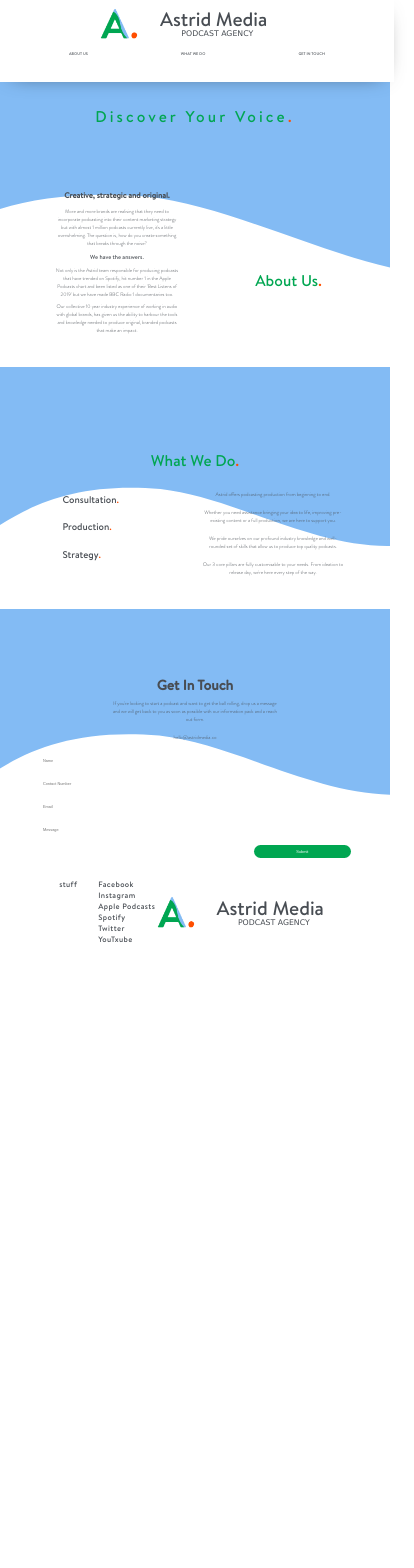
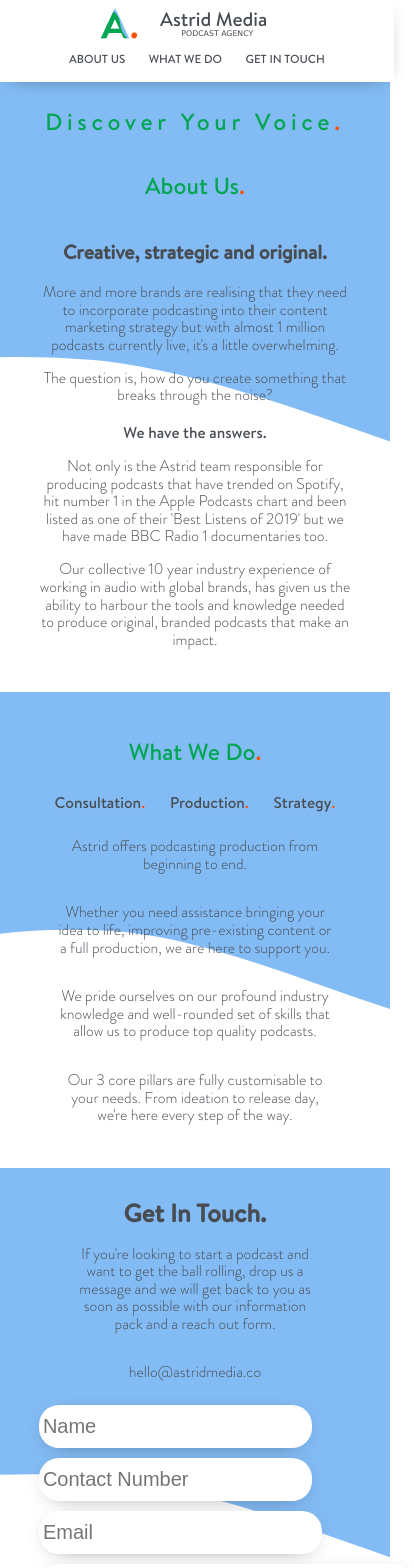
Before and after one commit to alexandertrout/astrid, a React (Create React App) app: page / in a window 390 px wide. Shown: the top 1568 px of the page, 414 px wide, since content can reach past the window. Before the commit the page ends 965 px from the top, so only its background shows below. Built offline with nearby package versions, Linux system fonts and the light colour scheme; what react-animations would draw is missing.

Commit message:
mobile friendly

```diff
--- a/src/App.css
+++ b/src/App.css
@@ -49,11 +49,7 @@ body {
     align-items: center;
     justify-content: space-between;
   }
-  li {
-  font-size: 3vw;
-  }
 }
-
 
 ul {
   margin: 0.7vw 0.7vw 0vw 0.7vw;
@@ -73,6 +69,13 @@ li {
   font-size: 1vw;
   padding: 0.8vw;
 }
+
+ @media only screen and (max-width: 600px) {
+  li {
+    font-size: 3vw;
+  }
+}
+
 li:hover {
   text-decoration: none;
   cursor: pointer;
@@ -115,9 +118,33 @@ h1 {
   justify-content: center;
   letter-spacing: 0.2em;
 }
+ @media only screen and (max-width: 600px) {
+  .main-text{
+  font-size: 6vw;
+  padding: 10vw 0vw 0vw 0vw;
+  display: flex;
+  justify-content: center;
+  letter-spacing: 0.2em;
+  }
+  .main-text-2{
+  font-size: 6vw;
+  display: flex;
+  justify-content: center;
+  padding: 0;
+  margin: 0;
+  /* letter-spacing: 0.2em; */
+  }
+  .main-text-text {
+  padding: 0;
+  margin: 4vw 0;
+}
+.main-text-stop-red {
+  padding: 0;
+  margin: 4vw 0;
+}
+}
 
 .main-text-2 {
-  padding: 10vw 0 0 0;
   display: flex;
   justify-content: center;
   /* letter-spacing: 0.2em; */
--- a/src/components/AboutInfo.jsx
+++ b/src/components/AboutInfo.jsx
@@ -11,16 +11,29 @@ const InnerContainer = styled.div`
   text-align: center;
   display: grid;
   grid-template-columns: 1fr 1fr;
+  @media only screen and (max-width: 600px) {
+    padding: 0vw;
+    display: flex;
+    flex-direction: column-reverse;
+    align-items: center;
+    justify-content: space-between;
+}
 `
 
 const AboutTitle = styled.h3`
   font-size: 2vw;
   /* letter-spacing: 0.2em; */
+  @media only screen and (max-width: 600px) {
+  font-size: 5vw;
+}
 `
 
 const AboutTextMid = styled.p`
   font-size: 1.5vw;
   /* letter-spacing: 0.1em; */
+    @media only screen and (max-width: 600px) {
+  font-size: 4vw;
+}
 `
 
 const AboutText = styled.p`
@@ -33,6 +46,10 @@ const AboutText = styled.p`
     font-family: 'brandon-light';
   }
   font-family: brandon-light;
+      @media only screen and (max-width: 600px) {
+  font-size: 4vw;
+  line-height: 4.5vw;
+}
 `
 const Title = styled.p`
   margin: 0;
@@ -57,7 +74,10 @@ class AboutInfo extends Component {
                 </Fade>
                 <Fade left>
               <AboutText>
-                More and more brands are realising that they need to incorporate podcasting into their content marketing strategy but with almost 1 million podcasts currently live, it's a little overwhelming. The question is, how do you create something that breaks through the noise?
+                More and more brands are realising that they need to incorporate podcasting into their content marketing strategy but with almost 1 million podcasts currently live, it's a little overwhelming.
+              </AboutText>
+              <AboutText>
+                The question is, how do you create something that breaks through the noise?
               </AboutText>
               </Fade>
               <Fade left>
@@ -76,8 +96,6 @@ class AboutInfo extends Component {
               </AboutText>
               </Fade>
               </div>
-
-
             <Title>
               <div className='main-text-2'>
                 <Fade right>
--- a/src/components/AboutUs.jsx
+++ b/src/components/AboutUs.jsx
@@ -13,7 +13,7 @@ const AboutUs = () => {
         </div>
       </Fade>
         <AboutInfo/>
-      </main>
+    </main>
   );
 };
 
--- a/src/components/ContactForm.jsx
+++ b/src/components/ContactForm.jsx
@@ -9,7 +9,7 @@ display: flex;
 flex-direction: row;
 justify-content: center;
   @media only screen and (max-width: 600px) {
-  font-size: 14px;
+  font-size: 25px;
   }
 `
 
@@ -20,6 +20,9 @@ const Container = styled.div`
   align-items: center;
   text-align: center;
   padding: 0px 10px;
+  @media only screen and (max-width: 600px) {
+  margin: 0;
+  }
 `
 const AboutText = styled.p`
   padding: 0vw 12vw;
@@ -31,6 +34,10 @@ const AboutText = styled.p`
     font-family: 'brandon-light';
   }
   font-family: brandon-light;
+        @media only screen and (max-width: 600px) {
+  font-size: 4vw;
+  line-height: 4.5vw;
+}
 `
 
 const FormContainer = styled.form`
@@ -44,6 +51,7 @@ const FormContainer = styled.form`
   @media only screen and (max-width: 600px) {
   margin: 2vw 10vw;
   width: 80vw;
+  height: auto;
   }
 `
 
@@ -60,6 +68,9 @@ const NameInput = styled.input`
   padding: 1vw;
   font-size: 1vw;
   box-shadow: 0px 4px 21px -13px rgba(0,0,0,0.75);
+  @media only screen and (max-width: 600px) {
+  font-size: 20px;
+  }
 `
 const NumberInput = styled.input`
 :focus {
@@ -74,6 +85,9 @@ const NumberInput = styled.input`
   padding: 1vw;
   font-size: 1vw;
   box-shadow: 0px 4px 21px -13px rgba(0,0,0,0.75);
+  @media only screen and (max-width: 600px) {
+  font-size: 20px;
+  }
 `
 const EmailInput = styled.input`
 :focus {
@@ -88,6 +102,9 @@ const EmailInput = styled.input`
   padding: 1vw;
   font-size: 1vw;
   box-shadow: 0px 4px 21px -13px rgba(0,0,0,0.75);
+  @media only screen and (max-width: 600px) {
+  font-size: 20px;
+  }
 `
 
 const MessageInput = styled.input`
@@ -104,6 +121,9 @@ const MessageInput = styled.input`
   height: auto;
   font-size: 1vw;
   box-shadow: 0px 4px 21px -13px rgba(0,0,0,0.75);
+  @media only screen and (max-width: 600px) {
+  font-size: 20px;
+  }
 `
 const SendButton = styled.button`
 :hover {
@@ -117,6 +137,10 @@ const SendButton = styled.button`
   border: none;
   padding: 1vw;
   font-size: 1vw;
+  @media only screen and (max-width: 600px) {
+  font-size: 20px;
+  padding: 10px;
+  }
 `
 
 class ContactForm extends Component {
@@ -157,7 +181,7 @@ class ContactForm extends Component {
     return (
       <div>
         <Container>
-          <SomeText>Get In Touch</SomeText>
+          <SomeText>Get In Touch.</SomeText>
           <AboutText>If you're looking to start a podcast and want to get the ball rolling, drop us a message and we will get back to you as soon as possible with our information pack and a reach out form.</AboutText>
           <AboutText>hello@astridmedia.co</AboutText>
         <FormContainer onSubmit={this.handleSubmit}>
--- a/src/components/Footer.jsx
+++ b/src/components/Footer.jsx
@@ -8,6 +8,13 @@ const FooterSection = styled.section`
   display: grid;
   grid-template-columns: 1fr 1fr 1.5fr;
   justify-items: center;
+    @media only screen and (max-width: 600px) {
+      display: grid;
+  grid-template-columns: 1fr 1fr;
+  grid-template-rows: auto auto;
+  font-size: 4vw;
+  line-height: 4.5vw;
+}
 `
 
 const Socials = styled.section`
@@ -18,28 +25,47 @@ const Socials = styled.section`
 const Item = styled.p`
   margin: 0;
   padding: 0;
-  font-size: 2vw;
+  font-size: 1.5vw;
    letter-spacing: 0.05em;
   :hover{
     opacity: 50%;
   }
+   @media only screen and (max-width: 600px) {
+  font-size: 4vw;
+  line-height: 4.5vw;
+  padding: 2vw;
+}
+`
+const StyledLogo = styled.div`
+@media only screen and (max-width: 600px) {
+  grid-column: 1/3;
+  padding: 5vw 0vw;
+}
+`
+
+const StyledTinyText = styled.div`
+  display: flex;
+  flex-direction: column;
+  padding: 1vw;
+  font-size: 0.7vw;
+  text-align: center;
 `
 
 class Footer extends Component {
   render() {
     return (
+      <>
       <FooterSection>
-        <Item>stuff</Item>
+        <Item></Item>
         <Socials>
-          <Item>Facebook</Item>
-          <Item>Instagram</Item>
-          <Item>Apple Podcasts</Item>
-          <Item>Spotify</Item>
-          <Item>Twitter</Item>
-          <Item>YouTxube</Item>
+          <Item></Item>
         </Socials>
+        <StyledLogo>
         <AstridLogo/>
+        </StyledLogo>
       </FooterSection>
+        <StyledTinyText>Website by Alex Trout<a href="https://alexandertrout.netlify.com/">https://alexandertrout.netlify.com/</a></StyledTinyText>
+      </>
     );
   }
 }
--- a/src/components/WhatWeDo.jsx
+++ b/src/components/WhatWeDo.jsx
@@ -12,21 +12,36 @@ const WhatWeDoContainer = styled.div`
   font-style: normal;
   display: grid;
   grid-template-columns: 1fr 1fr;
+
+    @media only screen and (max-width: 600px) {
+    margin: 0vw 10vw;
+    display: flex;
+    flex-direction: column;
+    justify-content: space-between;
+  }
 `
 const TextContainer = styled.div`
   display: flex;
   flex-direction: column;
   justify-content: space-around;
+    @media only screen and (max-width: 600px) {
+    flex-direction: row;
+    justify-content: space-between;
+  }
 `
 const InfoContainer = styled.div`
   display: flex;
   flex-direction: column;
   justify-content: space-around;
-     @import url('./fonts/brandon-grotesque-light-58a8a4b38001d.otf');
+  @import url('./fonts/brandon-grotesque-light-58a8a4b38001d.otf');
   body {
     font-family: 'brandon-light';
   }
   font-family: brandon-light;
+  @media only screen and (max-width: 600px) {
+    font-size: 4vw;
+    line-height: 4.5vw;
+  }
 `
 const Text = styled.div`
   display: flex;
@@ -35,6 +50,10 @@ const Text = styled.div`
   font-size: 2.5vw;
   font-style: normal;
   /* letter-spacing: 0.2em; */
+      @media only screen and (max-width: 600px) {
+    font-size: 4vw;
+    justify-content: flex-end;
+  }
 `
 
 class WhatWeDo extends Component {
```
Also changed, not shown: src/components/MenuBar.jsx (line endings or trailing spaces).
